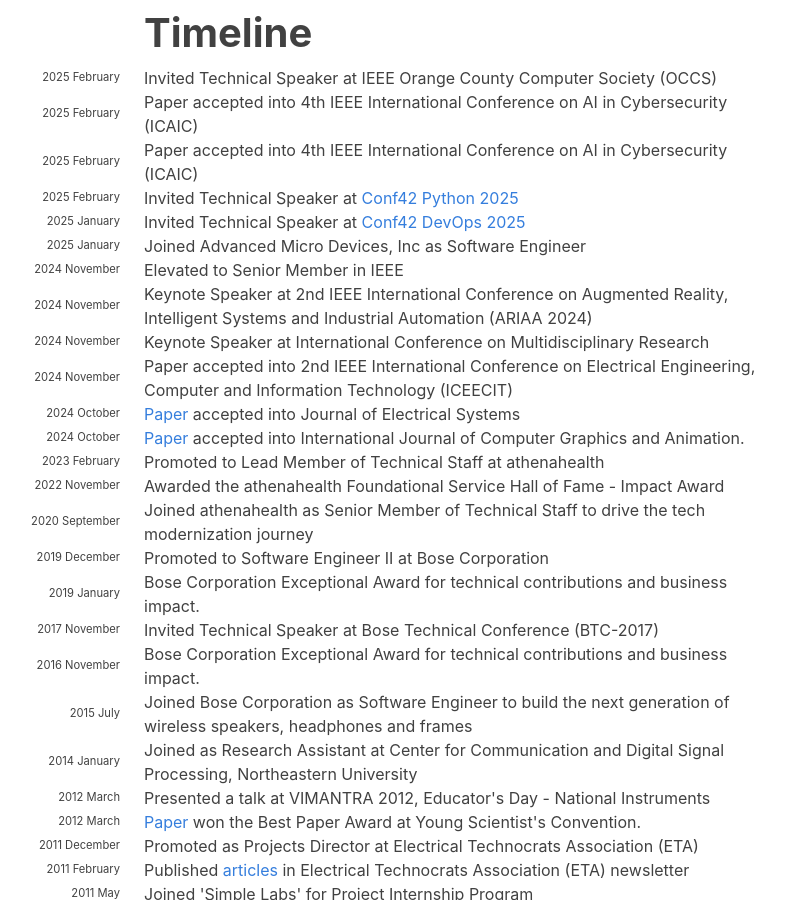
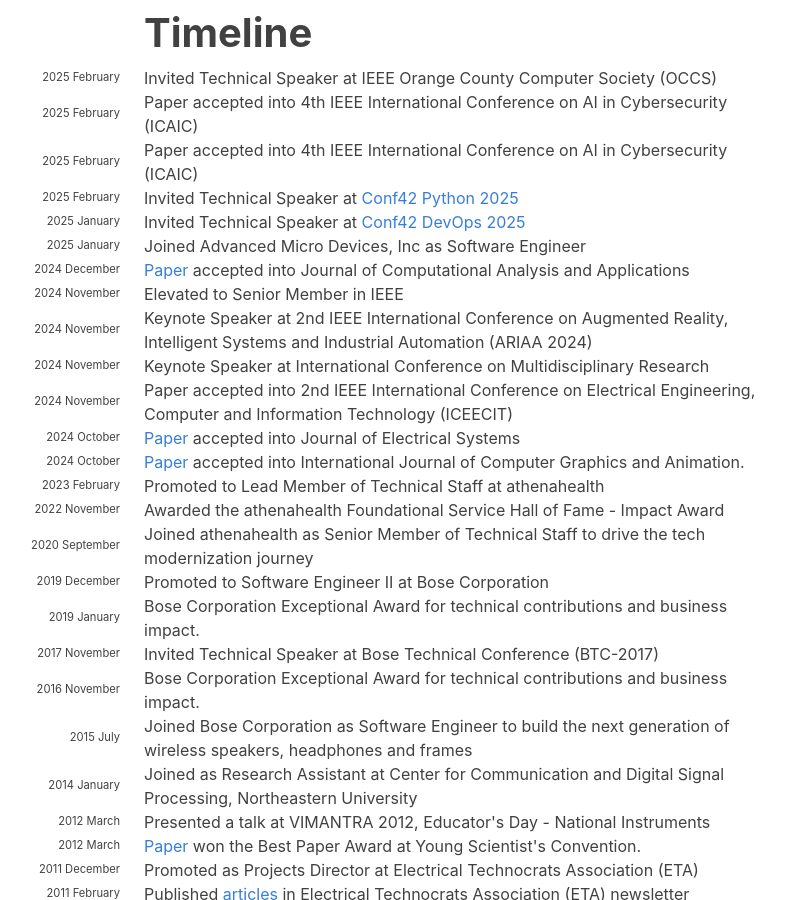
Before and after one commit to hariharanragothaman/hariharanragothaman.github.io, a Jekyll site: the page built from index.md, in a window 1280 px wide and 900 px high, scrolled down 820 px. Shown: the whole window, without its empty margins (188-973 px from the left). Built offline with Jekyll 4.4.1, drawn with Linux system fonts in a browser that asks for light colours; nearby versions of some CDN libraries; some web fonts are replaced.

Commit message:
Polishes and Updates

```diff
--- a/_data/news.yaml
+++ b/_data/news.yaml
@@ -21,6 +21,10 @@
 - year: 2025
   year-extra: January
   description: Joined Advanced Micro Devices, Inc as Software Engineer
+
+- year: 2024
+  year-extra: December
+  description: <a href="https://eudoxuspress.com/index.php/pub/article/view/1569/1000">Paper</a> accepted into Journal of Computational Analysis and Applications
 
 - year: 2024
   year-extra: November
```
